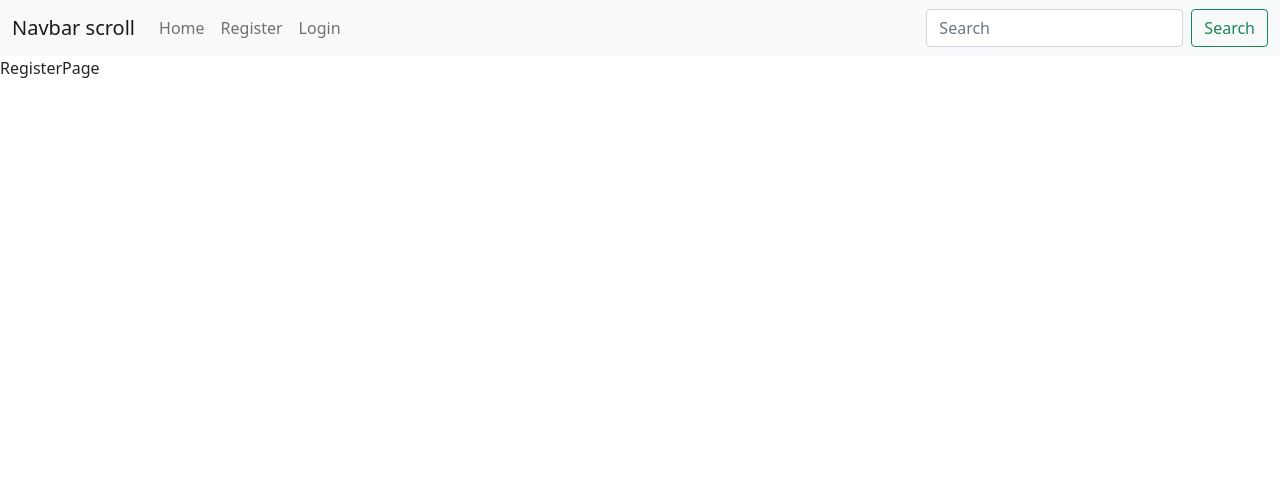
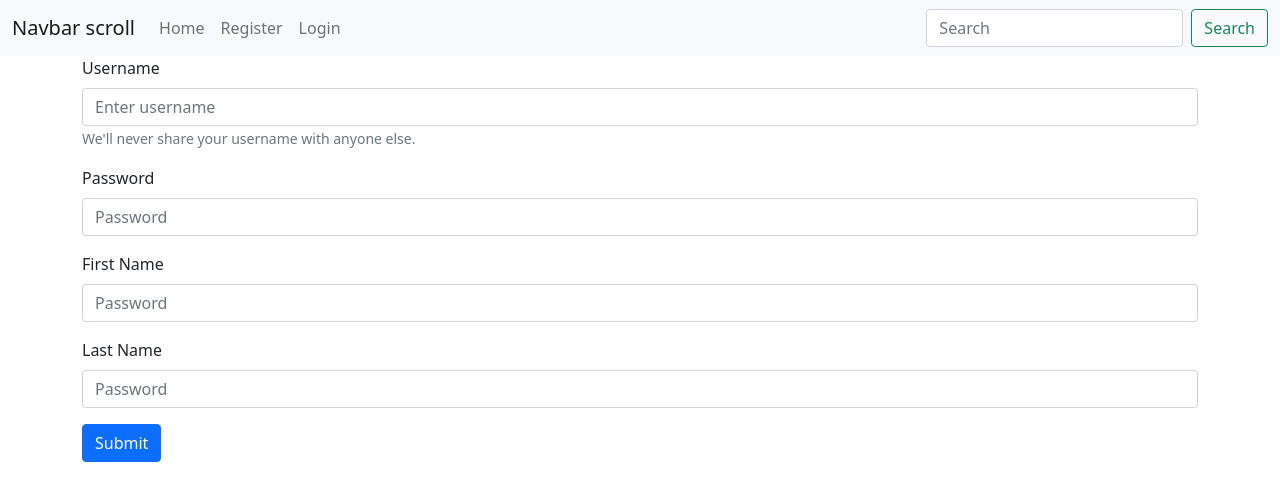
Before and after one commit to jyoo0515/CS_Lib, a React (Create React App) app in the folder client/: page /register in a window 1280 px wide. Shown: the top 500 px of the page. Built offline with nearby package versions, Linux system fonts and the light colour scheme; no server answers.

Commit message:
feat: added login and register page

```diff
--- a/client/package.json
+++ b/client/package.json
@@ -17,6 +17,7 @@
     "react-dom": "^18.0.0",
     "react-router-dom": "^6.3.0",
     "react-scripts": "5.0.0",
+    "recoil": "^0.7.1",
     "typescript": "^4.4.2",
     "web-vitals": "^2.1.0"
   },
--- a/client/src/App.tsx
+++ b/client/src/App.tsx
@@ -1,5 +1,6 @@
-import React from 'react';
+import React, { Suspense } from 'react';
 import { Route, Routes } from 'react-router-dom';
+import AuthHOC from 'hoc/auth';
 import Navigation from 'components/views/Navigation';
 import LandingPage from 'components/views/LandingPage';
 import RegisterPage from 'components/views/RegisterPage';
@@ -9,11 +10,13 @@ function App() {
   return (
     <>
       <Navigation />
-      <Routes>
-        <Route path="/" element={<LandingPage />} />
-        <Route path="/register" element={<RegisterPage />} />
-        <Route path="/login" element={<LoginPage />} />
-      </Routes>
+      <Suspense fallback={<div>Loading...</div>}>
+        <Routes>
+          <Route path="/" element={AuthHOC(LandingPage, null)} />
+          <Route path="/register" element={AuthHOC(RegisterPage, false)} />
+          <Route path="/login" element={AuthHOC(LoginPage, false)} />
+        </Routes>
+      </Suspense>
     </>
   );
 }
--- a/client/src/api/axios.ts
+++ b/client/src/api/axios.ts
@@ -1,7 +1,7 @@
 import axios, { AxiosInstance } from 'axios';
 
 const apiClient: AxiosInstance = axios.create({
-  baseURL: process.env.REACT_APP_API_URL,
+  baseURL: 'http://localhost/api',
   timeout: 5000,
   withCredentials: true,
   headers: {
--- a/client/src/components/views/LoginPage/index.tsx
+++ b/client/src/components/views/LoginPage/index.tsx
@@ -1,7 +1,49 @@
-import React from 'react';
+import React, { useState } from 'react';
+import { Form, Button, Container } from 'react-bootstrap';
+import apiClient from 'api/axios';
+
+interface loginData {
+  username: string;
+  password: string;
+}
 
 function LoginPage() {
-  return <div>LoginPage</div>;
+  const [form, setForm] = useState<loginData>({ username: '', password: '' });
+  const handleChange = (e: React.ChangeEvent<HTMLInputElement>) => {
+    e.preventDefault();
+    const { name, value } = e.target;
+    setForm({
+      ...form,
+      [name]: value,
+    });
+  };
+  const handleSubmit = (e: React.FormEvent<HTMLFormElement>) => {
+    e.preventDefault();
+    apiClient.post('/users/login', form).then((res) => alert(res.data.message));
+    setForm({ username: '', password: '' });
+  };
+
+  return (
+    <Container>
+      <Form onSubmit={handleSubmit}>
+        <Form.Group className="mb-3" controlId="formBasicUsername">
+          <Form.Label>Username</Form.Label>
+          <Form.Control type="text" placeholder="Enter username" name="username" onChange={handleChange} />
+          <Form.Text className="text-muted">We'll never share your username with anyone else.</Form.Text>
+        </Form.Group>
+        <Form.Group className="mb-3" controlId="formBasicPassword">
+          <Form.Label>Password</Form.Label>
+          <Form.Control type="password" placeholder="Password" name="password" onChange={handleChange} />
+        </Form.Group>
+        <Form.Group className="mb-3" controlId="formBasicCheckbox">
+          <Form.Check type="checkbox" label="Keep me logged in" />
+        </Form.Group>
+        <Button variant="primary" type="submit">
+          Submit
+        </Button>
+      </Form>
+    </Container>
+  );
 }
 
 export default LoginPage;
--- a/client/src/components/views/RegisterPage/index.tsx
+++ b/client/src/components/views/RegisterPage/index.tsx
@@ -1,7 +1,55 @@
-import React from 'react';
+import React, { useState } from 'react';
+import { Form, Button, Container } from 'react-bootstrap';
+import apiClient from 'api/axios';
+
+interface registerData {
+  username: string;
+  password: string;
+  firstName: string;
+  lastName: string;
+}
 
 function RegisterPage() {
-  return <div>RegisterPage</div>;
+  const [form, setForm] = useState<registerData>({ username: '', password: '', firstName: '', lastName: '' });
+  const handleChange = (e: React.ChangeEvent<HTMLInputElement>) => {
+    e.preventDefault();
+    const { name, value } = e.target;
+    setForm({
+      ...form,
+      [name]: value,
+    });
+  };
+  const handleSubmit = (e: React.FormEvent<HTMLFormElement>) => {
+    e.preventDefault();
+    apiClient.post('/users/register', form).then((res) => alert(res.data.id));
+    setForm({ username: '', password: '', firstName: '', lastName: '' });
+  };
+  return (
+    <Container>
+      <Form onSubmit={handleSubmit}>
+        <Form.Group className="mb-3" controlId="formBasicUsername">
+          <Form.Label>Username</Form.Label>
+          <Form.Control type="text" placeholder="Enter username" name="username" onChange={handleChange} />
+          <Form.Text className="text-muted">We'll never share your username with anyone else.</Form.Text>
+        </Form.Group>
+        <Form.Group className="mb-3" controlId="formBasicPassword">
+          <Form.Label>Password</Form.Label>
+          <Form.Control type="password" placeholder="Password" name="password" onChange={handleChange} />
+        </Form.Group>
+        <Form.Group className="mb-3" controlId="formBasicFirstName">
+          <Form.Label>First Name</Form.Label>
+          <Form.Control type="text" placeholder="Password" name="firstName" onChange={handleChange} />
+        </Form.Group>
+        <Form.Group className="mb-3" controlId="formBasicLastName">
+          <Form.Label>Last Name</Form.Label>
+          <Form.Control type="text" placeholder="Password" name="lastName" onChange={handleChange} />
+        </Form.Group>
+        <Button variant="primary" type="submit">
+          Submit
+        </Button>
+      </Form>
+    </Container>
+  );
 }
 
 export default RegisterPage;
--- /dev/null
+++ b/client/src/hoc/auth.tsx
@@ -0,0 +1,32 @@
+import apiClient from 'api/axios';
+import React, { useEffect } from 'react';
+import { useNavigate } from 'react-router-dom';
+
+function AuthHOC(SpecificComponent: any, option: boolean | null, adminRoute: boolean | null = null) {
+  // option
+  // null -> for everyone, true -> login required, false -> blocked if logged in
+  const AuthenticationCheck = (props: any) => {
+    // possible improvement: cache user data
+    const navigate = useNavigate();
+    useEffect(() => {
+      apiClient
+        .get('/users/me')
+        .then((res) => {
+          if (option === false) {
+            console.log('inside');
+            navigate('/');
+          }
+        })
+        .catch((err) => {
+          if (option) {
+            navigate('/login');
+          }
+        });
+    }, []);
+    console.log('outside');
+    return <SpecificComponent navigate={navigate} />;
+  };
+  return <AuthenticationCheck />;
+}
+
+export default AuthHOC;
--- a/client/src/index.tsx
+++ b/client/src/index.tsx
@@ -1,17 +1,20 @@
 import React from 'react';
-import ReactDOM from 'react-dom';
+import ReactDOM from 'react-dom/client';
 import App from './App';
 import reportWebVitals from './reportWebVitals';
 import 'bootstrap/dist/css/bootstrap.min.css';
 import { BrowserRouter } from 'react-router-dom';
+import { RecoilRoot } from 'recoil';
 
-ReactDOM.render(
+const rootNode = document.getElementById('root')!;
+ReactDOM.createRoot(rootNode).render(
   <React.StrictMode>
-    <BrowserRouter>
-      <App />
-    </BrowserRouter>
-  </React.StrictMode>,
-  document.getElementById('root')
+    <RecoilRoot>
+      <BrowserRouter>
+        <App />
+      </BrowserRouter>
+    </RecoilRoot>
+  </React.StrictMode>
 );
 
 // If you want to start measuring performance in your app, pass a function
```
Also changed, not shown: 1 other file (tests, documents, lock files or other folders).
